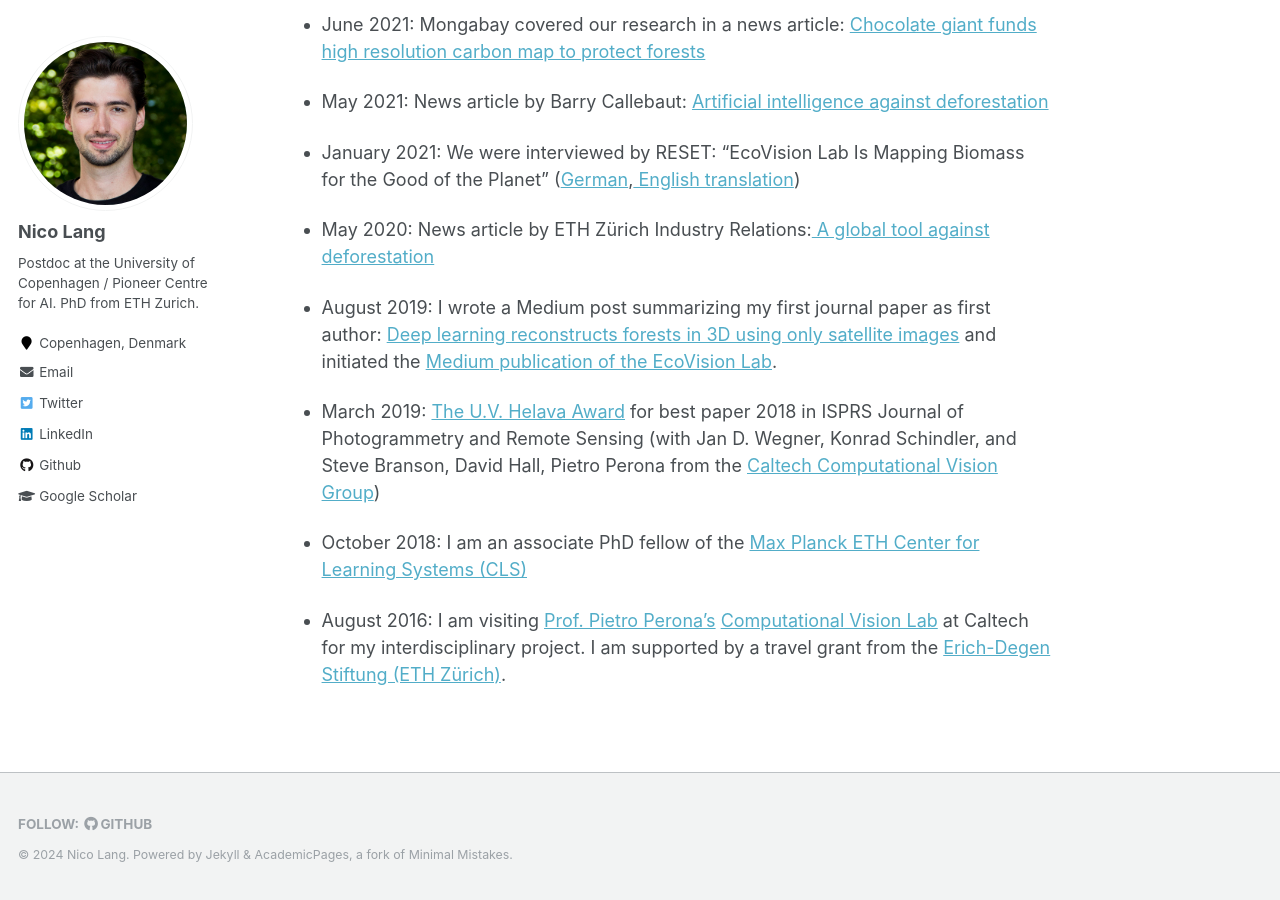
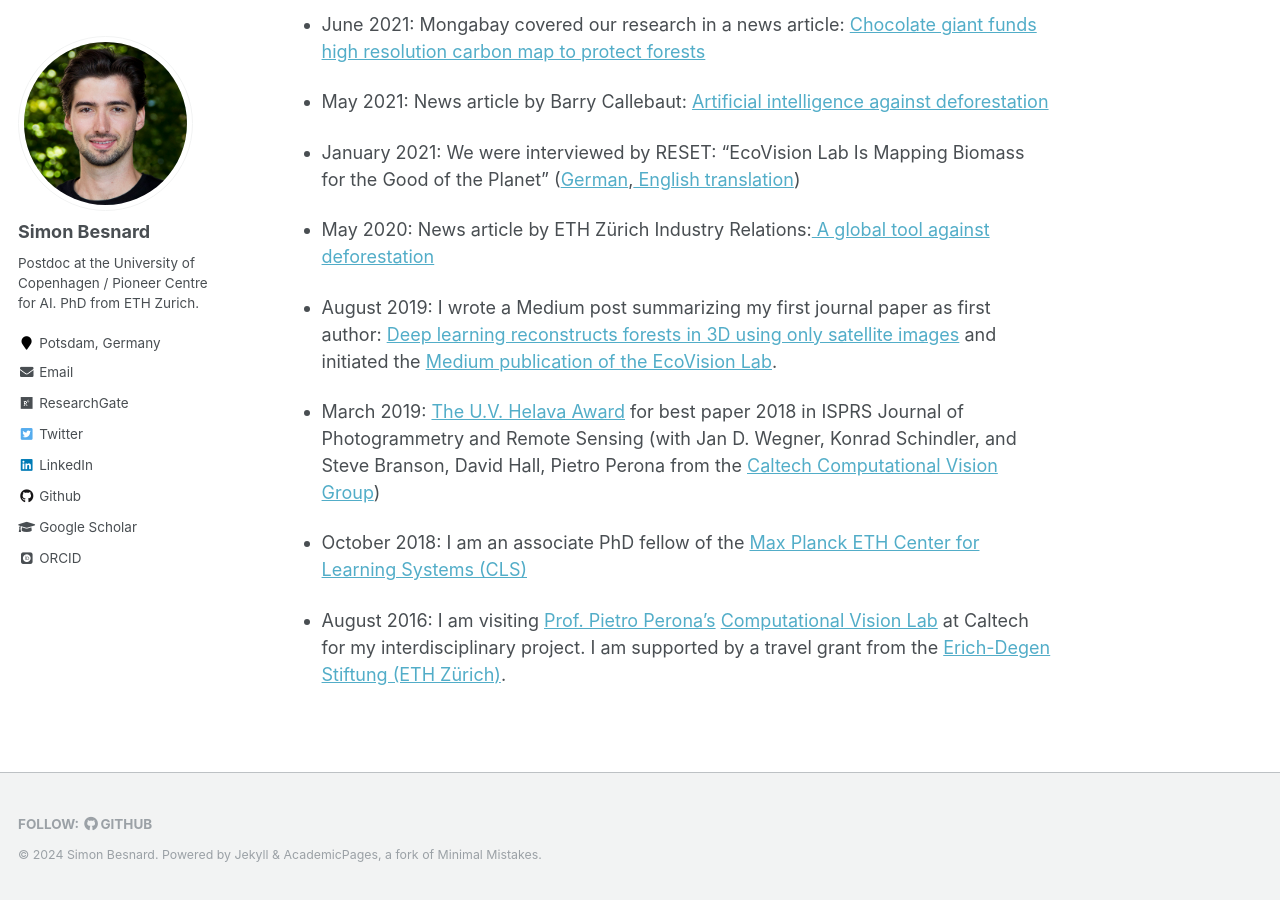
Before and after one commit to simonbesnard1/sbesnard.github.io, a Jekyll site: the page built from _pages/about.md, in a window 1280 px wide and 900 px high, scrolled down 3491 px. Built offline with Jekyll 4.4.1, drawn with Linux system fonts in a browser that asks for light colours; some web fonts are replaced.

Commit message:
Update _config.yml

```diff
--- a/_config.yml
+++ b/_config.yml
@@ -9,11 +9,11 @@
 locale                   : "en-US"
 title                    : "Nico Lang"
 title_separator          : "-"
-name                     : &name "Nico Lang"
-description              : &description "Nico Lang's personal website"
+name                     : &name "Simon Besnard"
+description              : &description "Simon Besnard's personal website"
 url                      : https://langnico.github.io # the base hostname & protocol for your site e.g. "https://mmistakes.github.io"
 baseurl                  : "" # the subpath of your site, e.g. "/blog"
-repository               : "langnico/langnico.github.io"
+repository               : "simonbesnard1/simonbesnard1.github.io"
 teaser                   :  # filename of teaser fallback teaser image placed in /images/, .e.g. "500x300.png"
 breadcrumbs              : false # true, false (default)
 words_per_minute         : 160
@@ -80,15 +80,15 @@ analytics:
 
 # Site Author
 author:
-  name             : "Nico Lang"
+  name             : "Simon Besnard"
   avatar           : "nico_profile.jpg"
   bio              : "Postdoc at the University of Copenhagen / Pioneer Centre for AI. PhD from ETH Zurich."
-  location         : "Copenhagen, Denmark"
+  location         : "Potsdam, Germany"
   employer         :
   pubmed           :
-  googlescholar    : "https://scholar.google.ch/citations?user=bVZtKsQAAAAJ&hl=en"
-  email            : "nila@di.ku.dk"
-  researchgate     :
+  googlescholar    : "https://scholar.google.com/citations?user=oYf8DgsAAAAJ&hl=en"
+  email            : "besnard@gfz-potsdam.de"
+  researchgate     : "https://www.researchgate.net/profile/Simon-Besnard"
   uri              :
   bitbucket        :
   codepen          :
@@ -102,14 +102,14 @@ author:
   instagram        :
   impactstory      :
   lastfm           :
-  linkedin         : "nico-lang-182311186"
-  orcid            : # "https://orcid.org/0000-0001-8434-027X"
+  linkedin         : "simon-besnard-0623b02b/"
+  orcid            : "https://orcid.org/0000-0002-1137-103X"
   pinterest        :
   soundcloud       :
   stackoverflow    :
   steam            :
   tumblr           :
-  twitter          : "nicolangnl"
+  twitter          : "BesnardSimon"
   vine             :
   weibo            :
   xing             :
```
